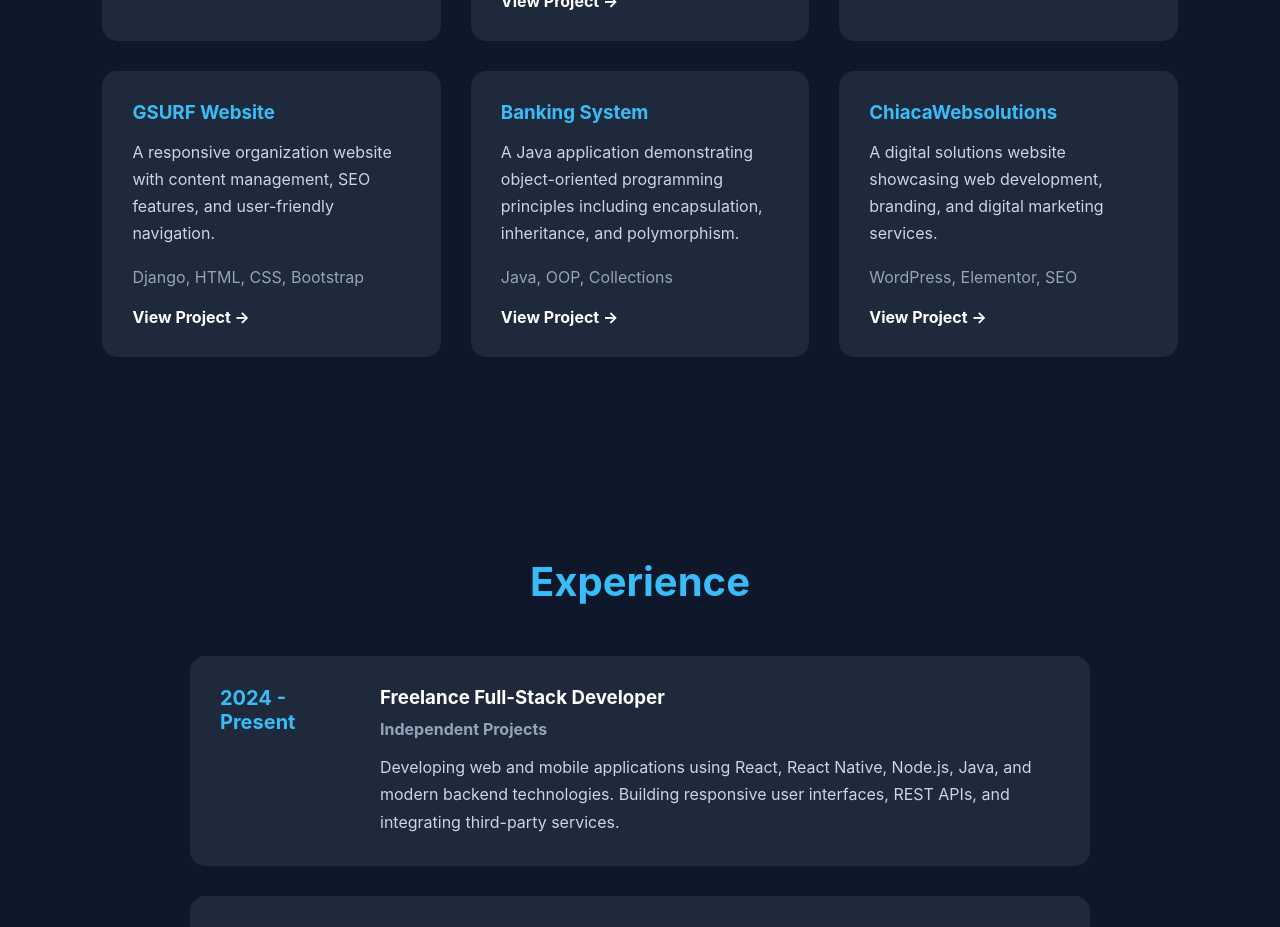
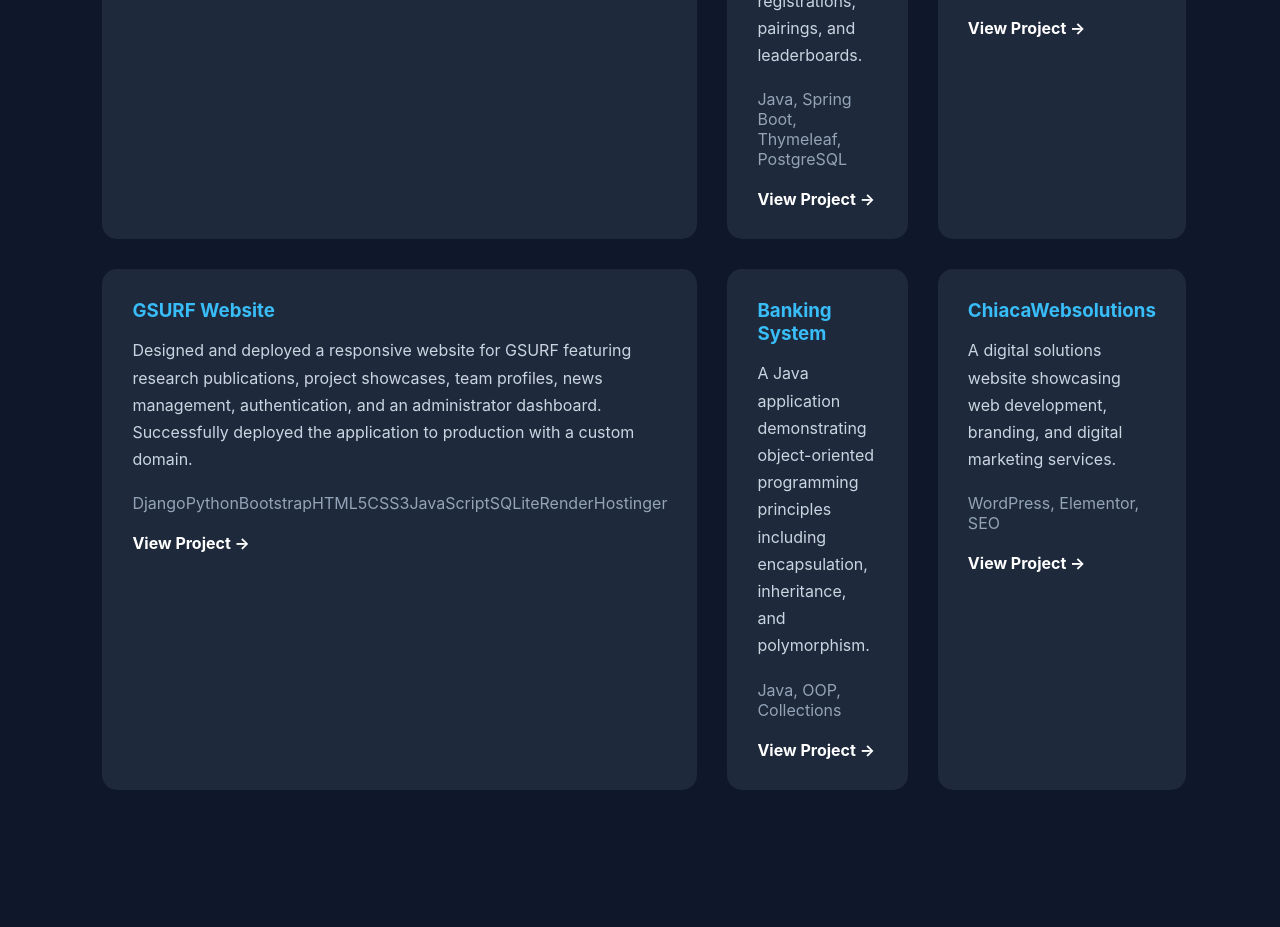
Before and after one commit to N-archives/netsai-profile, a React (Vite) app: page / in a window 1280 px wide. Shown: the part 2720-3647 px from the top of the page. Built offline with nearby package versions, Linux system fonts and the light colour scheme.

Commit message:
update projects links

```diff
--- a/src/components/Projects.jsx
+++ b/src/components/Projects.jsx
@@ -7,7 +7,7 @@ const projects = [
     description:
       "An AI-powered chatbot application integrating OpenAI API to provide intelligent conversations, context handling, and automated responses.",
     technologies: "React, Java, Spring Boot, OpenAI API, REST API",
-    github: "#",
+
   },
 
   {
@@ -15,7 +15,7 @@ const projects = [
     description:
       "A chess club management platform for managing members, tournaments, registrations, pairings, and leaderboards.",
     technologies: "Java, Spring Boot, Thymeleaf, PostgreSQL",
-    github: "#",
+    github: "https://github.com/madzimai/chessyhub",
   },
 
   {
@@ -23,23 +23,51 @@ const projects = [
     description:
       "A fitness management backend system handling users, trainers, classes, and booking availability.",
     technologies: "Spring Boot, PostgreSQL, REST API",
-    github: "#",
+    github: "https://github.com/JustJavaOrg",
   },
 
   {
-    title: "GSURF Website",
-    description:
-      "A responsive organization website with content management, SEO features, and user-friendly navigation.",
-    technologies: "Django, HTML, CSS, Bootstrap",
-    github: "#",
-  },
+  title: "GSURF Website",
+
+  description:
+    "Designed and deployed a responsive website for GSURF featuring research publications, project showcases, team profiles, news management, authentication, and an administrator dashboard. Successfully deployed the application to production with a custom domain.",
+
+  technologies: [
+    "Django",
+    "Python",
+    "Bootstrap",
+    "HTML5",
+    "CSS3",
+    "JavaScript",
+    "SQLite",
+    "Render",
+    "Hostinger"
+  ],
+
+  features: [
+    "Responsive Website",
+    "User Authentication",
+    "Admin Dashboard",
+    "News Management",
+    "Research Portal",
+    "Project Showcase",
+    "Team Profiles",
+    "Contact Form",
+    "SEO Sitemap",
+    "Custom Domain Deployment"
+  ],
+
+  github: "https://github.com/madzimai/gsurf-website",
+
+  live: "https://gsurfglobal.org"
+},
 
   {
     title: "Banking System",
     description:
       "A Java application demonstrating object-oriented programming principles including encapsulation, inheritance, and polymorphism.",
     technologies: "Java, OOP, Collections",
-    github: "#",
+    github: "https://github.com/madzimai/banking",
   },
 
   {
@@ -47,7 +75,7 @@ const projects = [
     description:
       "A digital solutions website showcasing web development, branding, and digital marketing services.",
     technologies: "WordPress, Elementor, SEO",
-    github: "#",
+    live: "https://chiacawebsolutions.com",
   },
 ];
 
```
